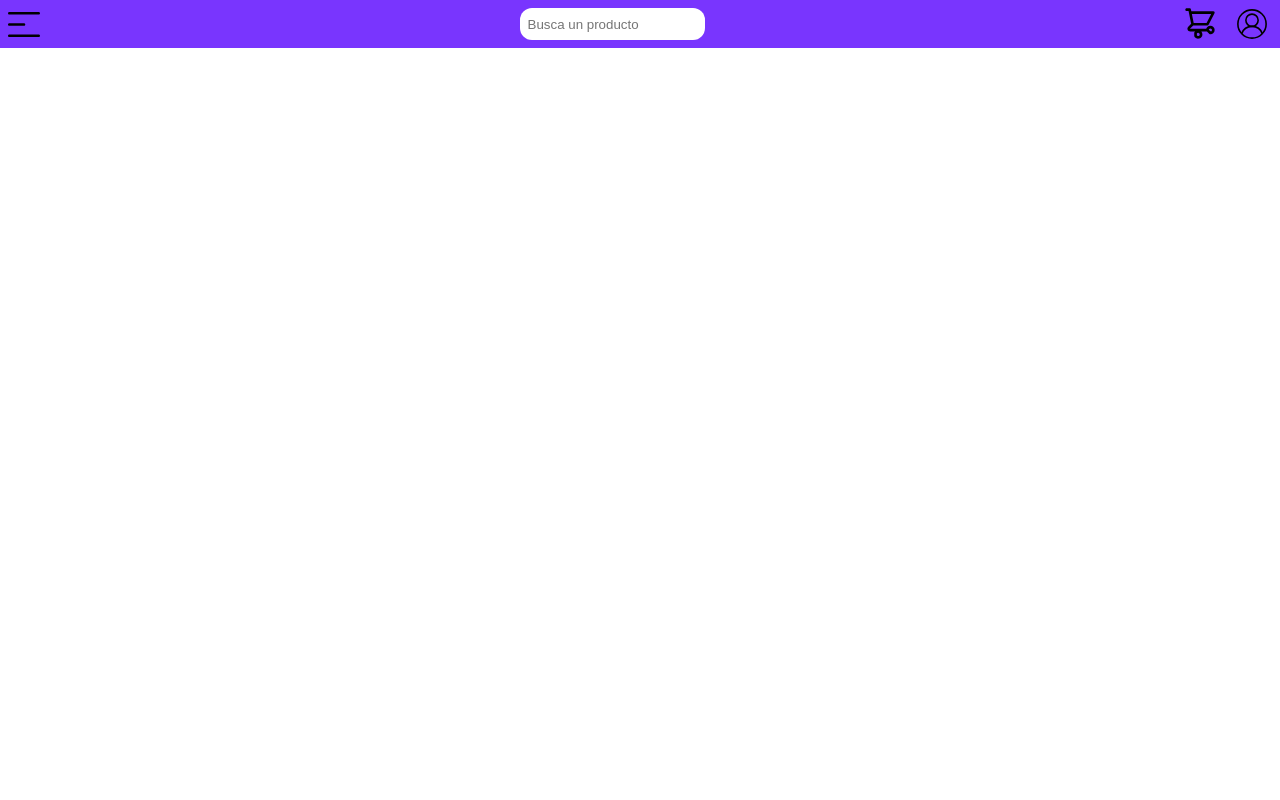
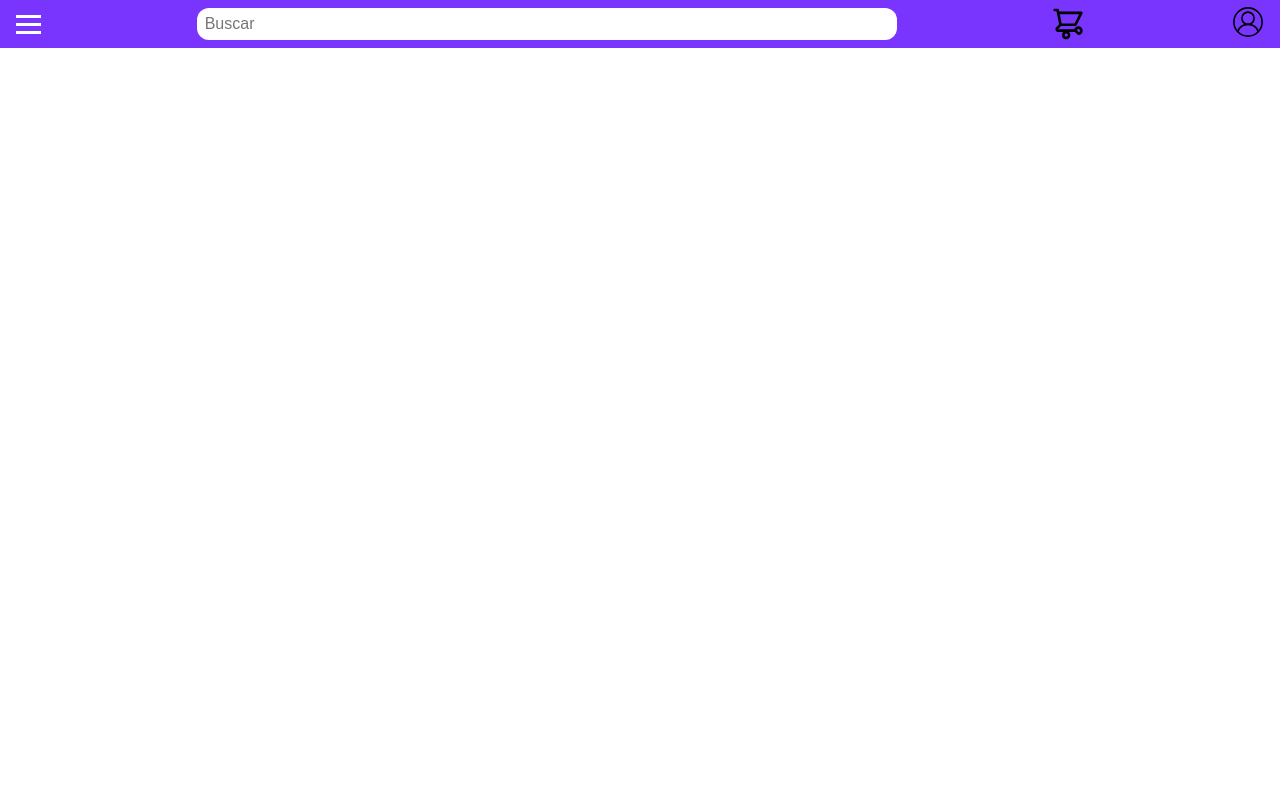
Before and after one commit to sergioatanacio/portafolio_tienda_online, a PHP site: page / in a window 1280 px wide. Run offline with PHP 8.4, Linux system fonts and the light colour scheme; some libraries are stand-ins or nearby versions.

Commit message:
Hice mejoras en la barra de navegación y agregué el menú desplegable

```diff
--- a/css/index.css
+++ b/css/index.css
@@ -7,71 +7,108 @@
     --texto_oscuro: #6B6B6B;
     --auxiliar: #FFDA9F;
 }
-html {
-    font-family: 'Roboto', sans-serif;
-    font-size: 62.5%;
-}
 * {
     box-sizing: border-box;
     margin: 0;
     padding: 0;
 }
-nav {
-    width: 100%;
+li {list-style: none;}
+a{color: #FFF; text-decoration: none;}
+
+.navbar {
+    background-color: #7935FE;
     height: 48px;
     display: flex;
     justify-content: space-between;
-    background-color: var(--morado_primario);
+    align-items: center;
+    padding: 0 16px;
 }
-.nav-icons-left {
+.burger-menu {
+    display: block;
+    cursor: pointer;
+}
+.burger-menu.active span:nth-child(2) {
+    display: none;
+}
+.burger-menu.active span:nth-child(1) {
+    transform: rotate(45deg) translateY(6px) ;
+}
+.burger-menu.active span:nth-child(3) {
+    transform: rotate(-45deg)  translateY(-6px);
+}
+.side-menu {
     display: flex;
-    gap: 8px;
+    flex-direction: column;
+    background-color: #90F9F5;
+    width: 100%;
+    position: relative;
+    left: -100%;
+    height: calc(100vh - 48px);
+    transition: 0.3s ease;
 }
-.nav-icons-left  .menu-button {
-    height: 48px;
-    width: 48px;
-    background-image: url(../assets/icons/menu-icon.svg);
+.burger-menu span {
+    display: block;
+    width: 25px;
+    height: 3px;
+    margin: 5px auto;
+    transition: all 0.3s;
+    background-color: #fff;
+    transition: 0.3s ease;
+}
+.searchBar-container {
+    width: 700px;
+    min-width: 100px;
+    margin: 16px;
+}
+.searchBar-container input {
+    padding: 8px;
+    font-size: 16px;
+    outline: none;
+    border: none;
+    height: 32px;
+    border-radius: 12px;
+    width: 100%;
+}
+.shoppingCart-container {
+    height: 32px;
+    width: 32px;
+    cursor: pointer;
+}
+.account-settings-container {
+    margin-left: 8px;
+}
+.account-settings-button {
+    width: 32px;
+    height: 32px;
+    display: inline-block;
+    background-image: url(../assets/icons/user-button.svg);
+    background-repeat: no-repeat;
+    background-position:  center;
     background-size: 32px;
+}
+.shoppingCart-button {
+    display: inline-block;
+    height: 32px;
+    width: 32px;
+    background-image: url(../assets/icons/shoppin-cart-icon.svg);
     background-position:  center;
     background-repeat: no-repeat;
+    background-size: 32px;
+    color: #fff;
 }
-.nav-icons-left .logo-container {
-    height: 48px;
-    width: 48px;
+.side-menu.active {
+    transform: translateX(100%);
+
 }
-.nav-icons-left .logo-container img {
-    width: 48px;
-    height: 48px;
+
+.menu-list > a {
+    display: inline-block;
+    color: #000;
+    font-weight: 700;
+    margin: 16px;
 }
-.searchbar-container {
-    max-width: 300px;
+.menu-item a {
+    color: #000;
+    font-weight: normal;
+    margin-left: 32px;
 }
-.searchbar-container .searchbar {
-    border: none;
-    border-radius: 12px;
-    height: 32px;
-    margin: 8px 0;
-    max-width: 300px;
-    padding-left: 8px;
-}
-.nav-icons-right {
-    display: flex;
-    gap: 4px;
-    margin-right: 4px;
-}
-.nav-icons-right .shopping-cart-container {
-    height: 48px;
-    width: 48px;
-    background-image: url(../assets/icons/shoppin-cart-icon.svg);
-    background-position:  center;
-    background-size: 32px;
-    background-repeat: no-repeat;
-}
-.nav-icons-right .user-account-settings {
-    height: 48px;
-    width: 48px;
-    background-image: url(../assets/icons/user-button.svg);
-    background-position:  center;
-    background-size: 32px;
-    background-repeat: no-repeat;
-}
--- a/index.html
+++ b/index.html
@@ -7,26 +7,40 @@
     <title>MiFarmacia on-line</title>
     <link rel="stylesheet" href="css/index.css">
     <link rel="shortcut icon" href="./assets/icons/logo.png" type="image/x-icon">
+    <link href='https://css.gg/css' rel='stylesheet'>
 </head>
 <body>
-    <nav>
-        <div class="nav-icons-left">
-            <div class="menu-button"></div>
-            <!-- <div class="logo-container">
-                <img src="./assets/icons/logo.png" alt="Logo image">
-            </div> -->
+    <nav class="navbar">
+        <div class="burger-menu">
+            <span class="bar"></span>
+            <span class="bar"></span>
+            <span class="bar"></span>
         </div>
-        <div class="searchbar-container">
-            <input class="searchbar" type="text" name="search-bar" id="search-bar" placeholder="Busca un producto">
+
+        <div class="searchBar-container">
+            <input type="text" name="searchBar" id="" placeholder="Buscar">
         </div>
-        <div class="nav-icons-right">
-            <div class="shopping-cart-container"></div>
-            <div class="user-account-settings"></div>
+        <div class="shoppingCart-container">
+            <a href="#" class="shoppingCart-button"></a>
+        </div>
+        <div class="account-settings-container">
+            <a href="#" class="account-settings-button"></a>
         </div>
     </nav>
-
-    <section class="slider">
-
-    </section>
+    <div class="side-menu">
+        <ul class="menu-list">
+            <a class="nav-link" href="#">Niños</a>
+            <li class="menu-item"><a class="nav-link" href="#">Pañales</a></li>
+            <li class="menu-item"><a class="nav-link" href="#">Jarabes</a></li>
+        </ul>
+        <ul class="menu-list">
+            <a class="nav-link" href="#">Adultos</a>
+            <li class="menu-item"><a class="nav-link" href="#">Pastillas</a></li>
+            <li class="menu-item"><a class="nav-link" href="#">Inyectables</a></li>
+            <li class="menu-item"><a class="nav-link" href="#">Sueros</a></li>
+            <li class="menu-item"><a class="nav-link" href="#">Calmantes</a></li>
+        </ul>
+    </div>
+    <script src="scripts/index.js"></script>
 </body>
 </html>
--- /dev/null
+++ b/scripts/index.js
@@ -0,0 +1,11 @@
+const burger = document.querySelector('.burger-menu');
+const sideMenu =document.querySelector('.side-menu');
+
+burger.addEventListener("click", () => {
+    burger.classList.toggle("active");
+    sideMenu.classList.toggle("active");
+})
+document.querySelectorAll(".nav-link").forEach(n => n.addEventListener("click", () => {
+   burger.classList.remove("active");
+   sideMenu.classList.remove("active");
+}))
```
